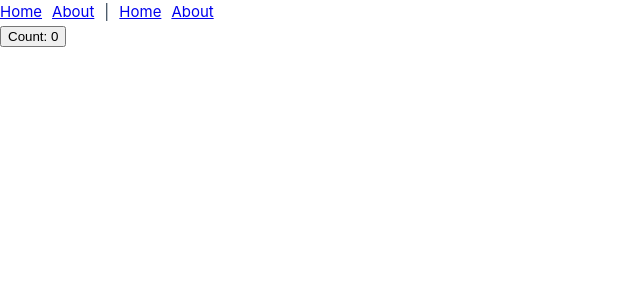
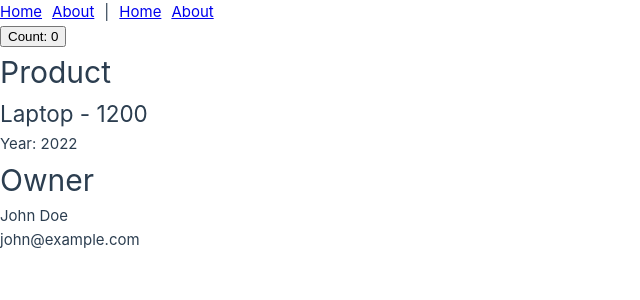
Before and after one commit to rendrazuriansyah/vue-router, a Vue app: page /products/1/owner in a window 1280 px wide. Shown: the top 300 px of the page, without its empty margins (0-640 px from the left). Built offline with nearby package versions, Linux system fonts and the light colour scheme.

Commit message:
feat(component): membuat nested component dengan router

```diff
--- a/src/router/index.js
+++ b/src/router/index.js
@@ -12,6 +12,13 @@ const router = createRouter({
 			path: "/products/:id",
 			name: "products",
 			component: () => import("../views/Product.vue"),
+			children: [
+				{
+					path: "owner",
+					name: "owner",
+					component: () => import("../views/Owner.vue"),
+				},
+			],
 		},
 		{
 			path: "/about",
--- /dev/null
+++ b/src/views/Owner.vue
@@ -0,0 +1,19 @@
+<script setup>
+import { useRoute } from "vue-router";
+import products from "../data/products.json";
+
+const route = useRoute();
+const { owner } = products.find(
+	(product) => product.id === parseInt(route.params.id)
+);
+</script>
+
+<template>
+	<div>
+		<div>
+			<h1>Owner</h1>
+			<p>{{ owner.name }}</p>
+			<p>{{ owner.email }}</p>
+		</div>
+	</div>
+</template>
--- a/src/views/Product.vue
+++ b/src/views/Product.vue
@@ -1,5 +1,5 @@
 <script setup>
-import { useRoute } from "vue-router";
+import { useRoute, RouterView } from "vue-router";
 import products from "../data/products.json";
 
 const route = useRoute();
@@ -15,5 +15,6 @@ const product = products.find(
 			<h2>{{ product.name }} - {{ product.price }}</h2>
 			<p>Year: {{ product.year }}</p>
 		</div>
+		<RouterView></RouterView>
 	</div>
 </template>
```
